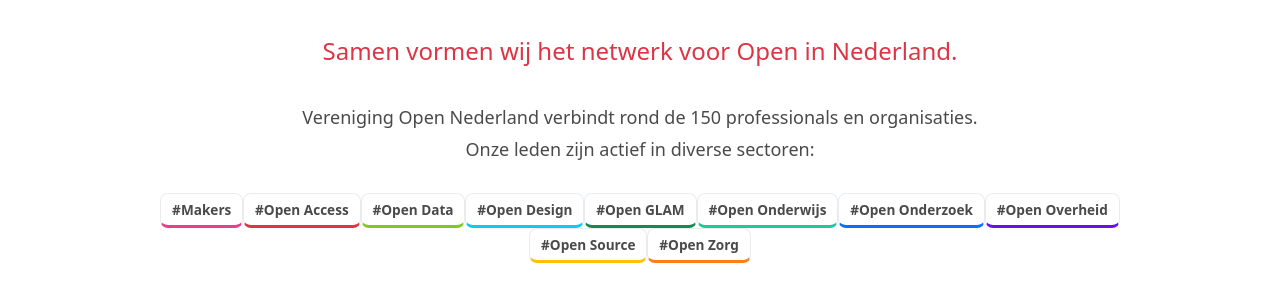
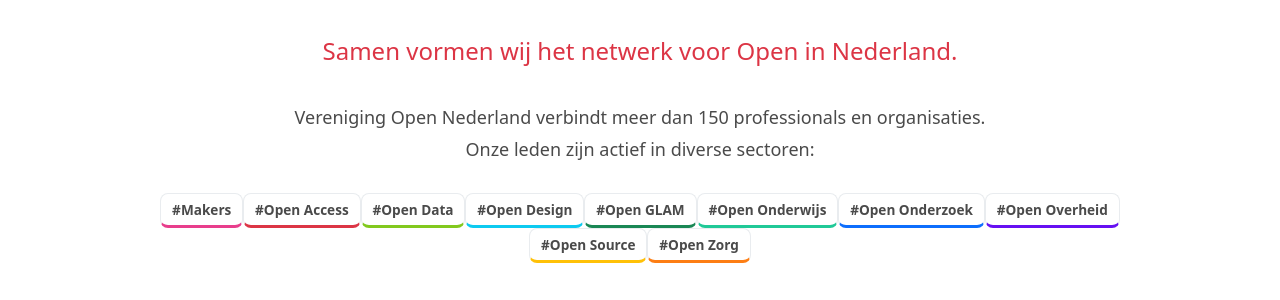
Before and after one commit to opennederland/www.opennederland.nl, a Jekyll site: the page built from pages/leden.md, in a window 1280 px wide and 900 px high. Shown: the part 150-450 px from the top of the window. Built offline with Jekyll 4.4.1, drawn with Linux system fonts in a browser that asks for light colours.

Commit message:
Update leden.md
meer dan 150 leden

```diff
--- a/pages/leden.md
+++ b/pages/leden.md
@@ -12,7 +12,7 @@
     </p>
 
     <div class="content-body text-center container-narrow">
-        <p>Vereniging Open Nederland verbindt rond de 150 professionals en organisaties. Onze leden zijn actief in diverse sectoren:</p>
+        <p>Vereniging Open Nederland verbindt meer dan 150 professionals en organisaties. Onze leden zijn actief in diverse sectoren:</p>
     </div>
 
     <div class="container-center">
```
